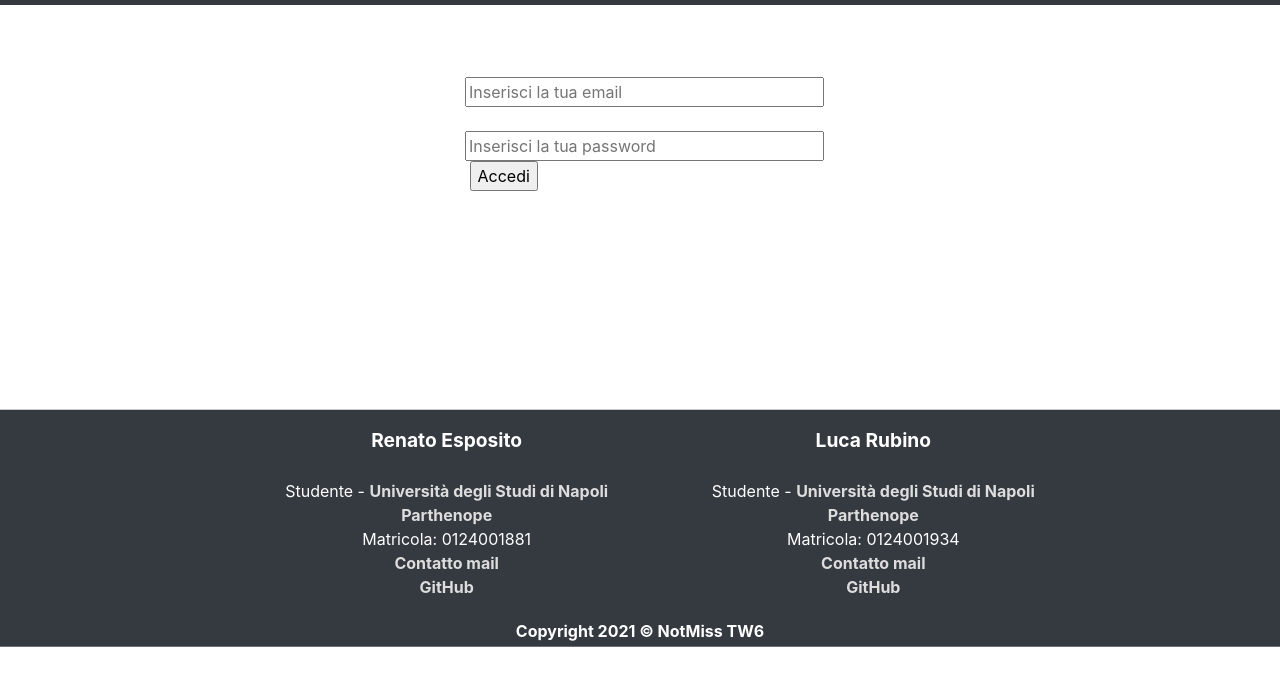
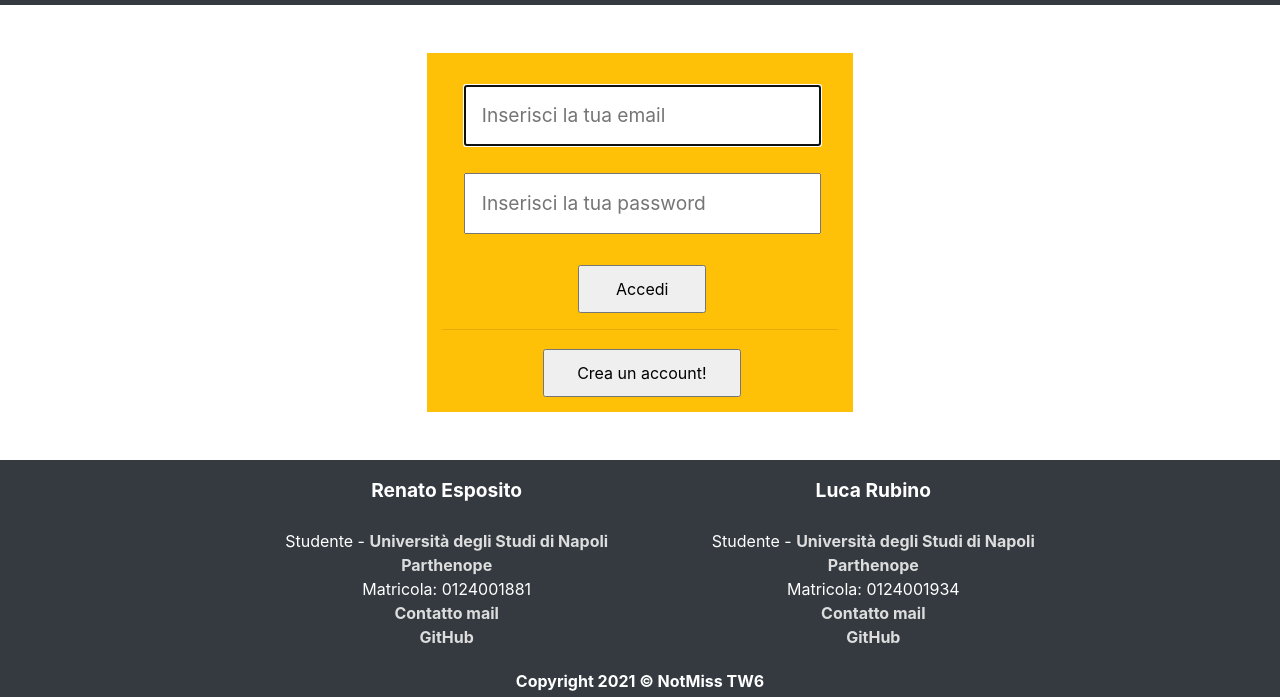
Before and after one commit to RenatoEsposito1999/NotMiss, a plain HTML site: page Pages/Accedi.html in a window 1280 px wide. Shown: the part 153-850 px from the top of the page. Before the commit the page ends 800 px from the top, so only its background shows below. Drawn offline with Linux system fonts and the light colour scheme.

Commit message:
Work on Access page

```diff
--- a/Pages/Accedi.html
+++ b/Pages/Accedi.html
@@ -48,18 +48,28 @@
 
 <!-- Fine header -->
 
-  <div class="container mt-5 mb-5">
+  <div class="container mt-5 mb-5 col-12">
 
     <div class="row">
 
-        <div class="col-4 offset-4">
+        <div class="col-8 offset-2 col-sm-8 offset-sm-2  col-md-4 offset-md-4 bg-warning text-center">
+
           <form>
             <label for="_email"></label>
-            <input id="_email" class="_accedi-form" type="email" placeholder="Inserisci la tua email" size="30%"> <br>
+            <input id="_email" class="_accedi-form _fEmail" type="email" placeholder="Inserisci la tua email" autocomplete="on" autofocus> <br>
+
+
             <label for="_password"></label>
-            <input id="_password" class="_accedi-form" type="password" placeholder="Inserisci la tua password" size="30%"> <br>
+            <input id="_password" class="_accedi-form _fPassw" type="password" placeholder="Inserisci la tua password" > <br>
+
+
             <label for="_Accedi"></label>
-            <input id="_Accedi" class="_accedi-form" type="submit" value="Accedi">
+            <input id="_Accedi" class="_bAccedi" type="submit" value="Accedi"> <br>
+            <hr>
+            <a href="/Pages/Registrazione.html">
+              <label for="_Registrazione"></label>
+              <input type="button" id="_Registrazione" class="_accedi-form _bCreaAcc" value="Crea un account!">
+            </a>
           </form>
         </div>
 
--- a/Style/style.css
+++ b/Style/style.css
@@ -44,10 +44,44 @@ li a, li a:hover, li a:visited{
 }
 
 
+
+._accedi-form{
+    margin: 15px;
+    width: 90%;
+
+}
+
+
+._fEmail{
+    margin-top: 8%;
+    margin-bottom: 3%;
+}
+
+._fEmail, ._fPassw{
+    padding: 14px 16px;
+    font-size: 17px;
+
+}
+
+._bAccedi{
+    margin-top: 4%;
+    height: 3em;
+    width: 6em;
+}
+
+._bCreaAcc{
+    margin-top: 1%;
+    width: 50%;
+    height: 3em;
+}
+
+input[type=email], input[type=password]{
+    font-size: 1.2em;
+}
+
 ._re-size{
     height: auto;
     width: 30%;
-
 }
 
 @media (min-width: 576px) {
@@ -72,11 +106,13 @@ li a, li a:hover, li a:visited{
     ._re-size{
         width: 13%;
     }
+    ._bAccedi{
+        width: 8em;
+    }
 }
 
 @media (min-width: 2560px) {
     ._re-size{
         width: 15%;
-
     }
 }
```
Also changed, not shown: ToDoList.txt.
